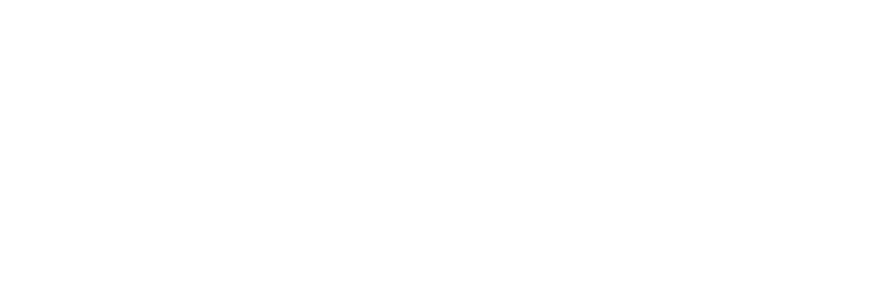
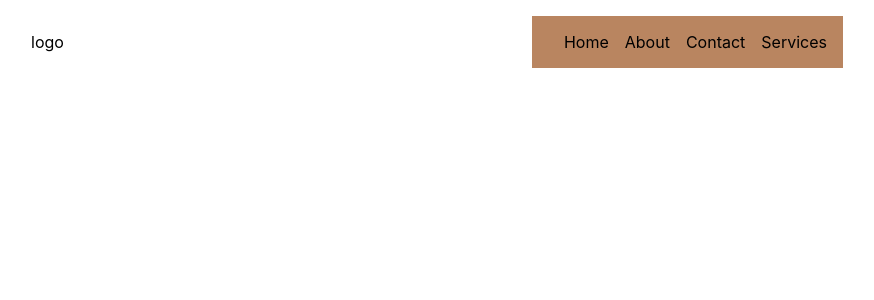
Before and after one commit to rudalkunwar/myfirstreactapp, a React (Create React App) app: page / in a window 1280 px wide. Shown: the top 300 px of the page, without its empty margins (203-1077 px from the left). Built offline with nearby package versions, Linux system fonts and the light colour scheme.

Commit message:
firstcomponent-navbar

```diff
--- a/src/App.js
+++ b/src/App.js
@@ -1,9 +1,9 @@
 import './App.css';
+import Navbar from './Components/Navbar/navbar';
 function App() {
   return (
-    <div className='new'>
-
-      {/* <h2>This is just the begining of my react journey.</h2> */}
+    <div>
+      <Navbar/>
     </div>
   );
 }
--- a/src/Components/Navbar/navbar.css
+++ b/src/Components/Navbar/navbar.css
@@ -0,0 +1,17 @@
+nav{
+    display: flex;
+    justify-content:space-around;
+    align-items: center;
+}
+.logo{
+}
+ul{
+    display: flex;
+    background-color: rgb(185, 133, 96);
+    padding: 1rem;
+    list-style: none;
+}
+ul li{
+    padding-left: 1em;
+    cursor: pointer;
+}
--- a/src/Components/Navbar/navbar.js
+++ b/src/Components/Navbar/navbar.js
@@ -0,0 +1,22 @@
+import React , {Component} from "react";
+import './navbar.css';
+class Navbar extends Component{
+    render(){
+        return(
+            <div>
+                <nav>
+                    <div className="logo">
+                        <span>logo</span>
+                    </div>
+                    <ul>
+                        <li><a>Home</a></li>
+                        <li><a>About</a></li>
+                        <li><a>Contact</a></li>
+                        <li><a>Services</a></li>
+                    </ul>
+                </nav>
+            </div>
+        );
+    }
+}
+export default Navbar;
```
